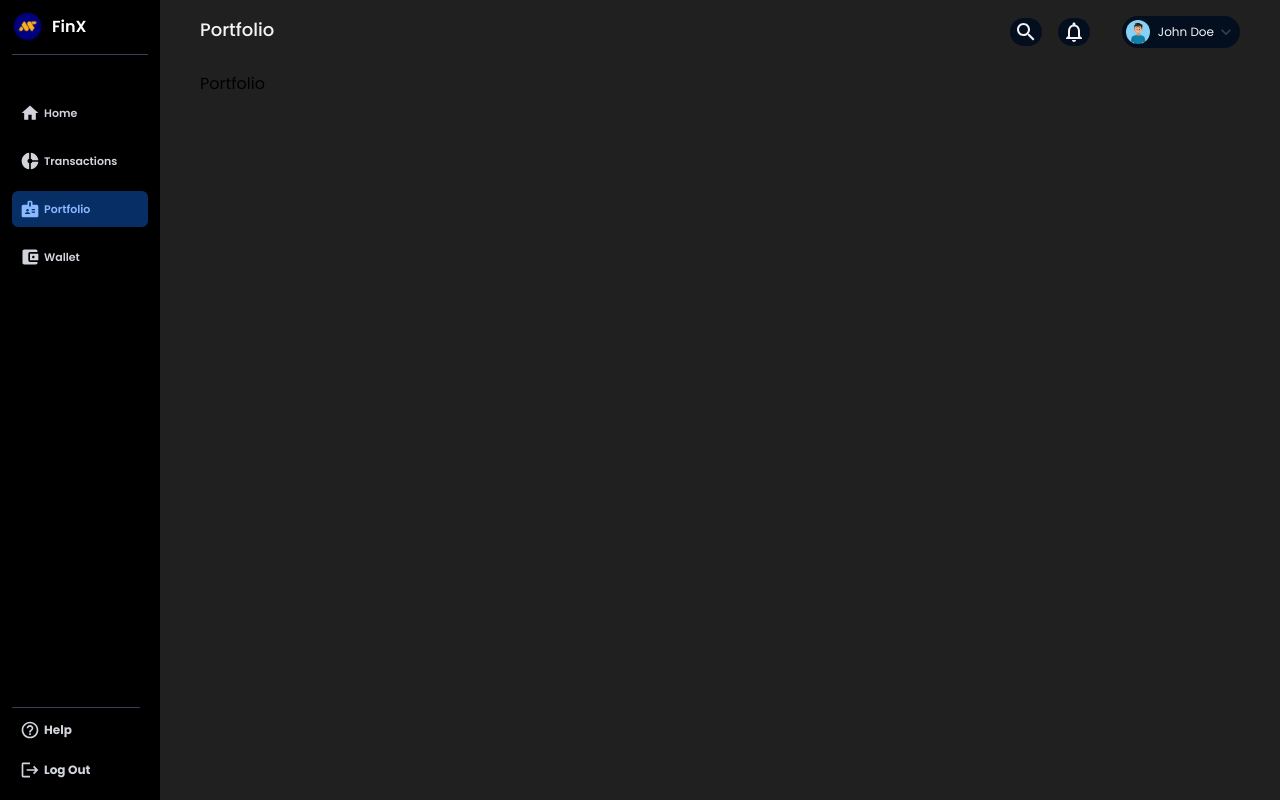
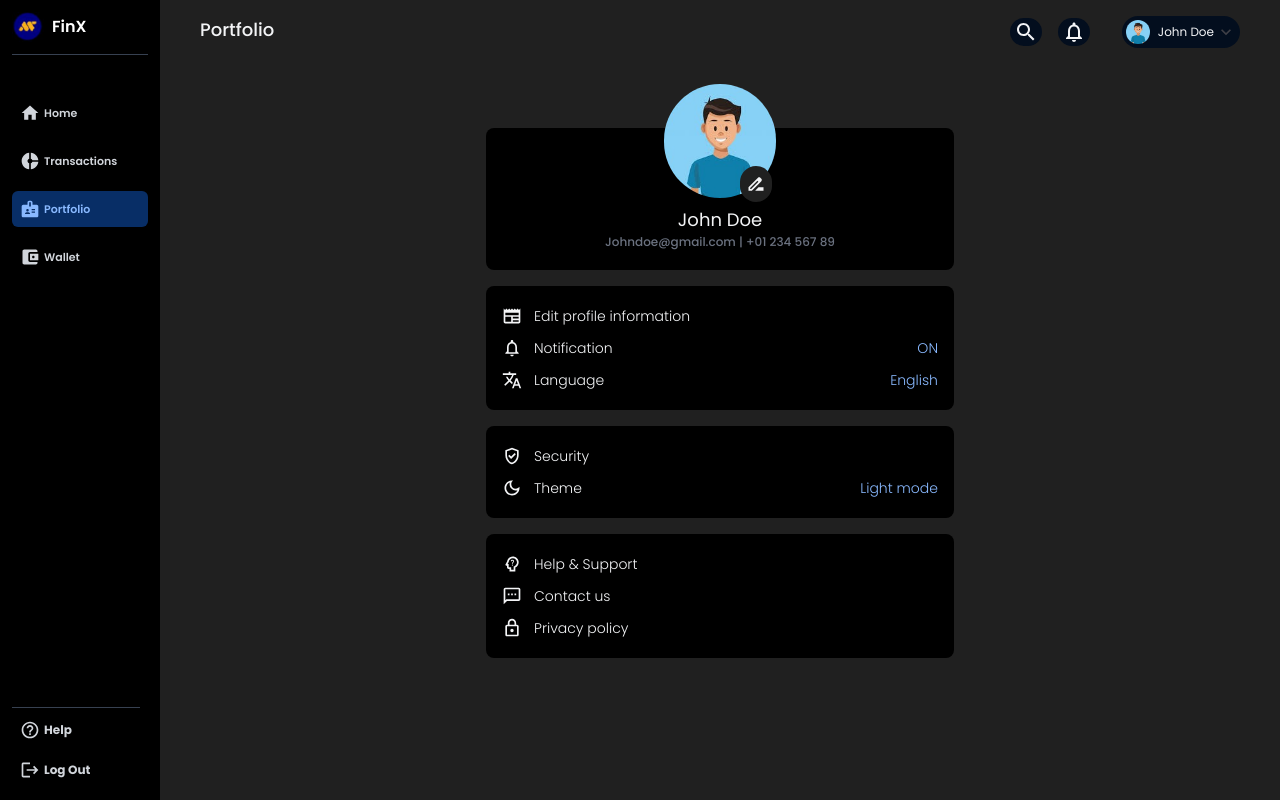
Before and after one commit to parsaes85/cryptocurrency-dashboard, a React (Vite) app: page /portfolio in a window 1280 px wide. Built offline with nearby package versions, Linux system fonts and the light colour scheme; the HTML template or start-up script is replaced by a standard one.

Commit message:
complete portfolio page

```diff
--- a/index.html
+++ b/index.html
@@ -7,7 +7,7 @@
 
     <link href="https://fonts.googleapis.com/css2?family=Poppins:wght@300;400;500;600;700&display=swap" rel="stylesheet">
 
-    <title>Crypto</title>
+    <title>Dashboard</title>
   </head>
   <body>
     <div id="root"></div>
--- a/src/Pages/Portfolio/Portfolio.jsx
+++ b/src/Pages/Portfolio/Portfolio.jsx
@@ -1,7 +1,86 @@
-import React from 'react'
+import React from "react";
+
+import DriveFileRenameOutlineIcon from "@mui/icons-material/DriveFileRenameOutline";
+import NewspaperIcon from "@mui/icons-material/Newspaper";
+import NotificationsNoneIcon from "@mui/icons-material/NotificationsNone";
+import TranslateIcon from "@mui/icons-material/Translate";
+import PsychologyAltOutlinedIcon from '@mui/icons-material/PsychologyAltOutlined';
+import SmsOutlinedIcon from '@mui/icons-material/SmsOutlined';
+import LockOutlinedIcon from '@mui/icons-material/LockOutlined';
+import DarkModeOutlinedIcon from '@mui/icons-material/DarkModeOutlined';
+import GppGoodOutlinedIcon from '@mui/icons-material/GppGoodOutlined';
 
 export default function Portfolio() {
   return (
-    <div>Portfolio</div>
-  )
+    <div className="p-4 w-full sm:w-[500px] m-auto space-y-4 mt-16">
+      <div className="bg-black px-4 py-5 rounded-lg relative flex flex-col justify-center items-center text-center">
+        <div className="relative">
+          <img
+            src="images/profile-1.jpg"
+            alt=""
+            className="rounded-full -mt-12 xs:-mt-16 w-16 xs:w-28 mb-2"
+          />
+          <div className="text-gray-100 absolute right-1 bottom-1 rounded-full bg-bg-1 px-1 xs:p-1.5 xs:px-1.5 cursor-pointer">
+            <DriveFileRenameOutlineIcon fontSize="" className="xs:text-xl" />
+          </div>
+        </div>
+        <div>
+          <h1 className="text-gray-100 xs:text-lg">John Doe</h1>
+          <p className="text-gray-500 text-[10px] xs:text-xs font-medium">
+            Johndoe@gmail.com | +01 234 567 89
+          </p>
+        </div>
+      </div>
+
+      <div className="bg-black px-4 py-5 rounded-lg font-light text-xs xs:text-sm text-gray-100 space-y-3">
+        <div className="flex gap-3 items-center cursor-pointer">
+          <NewspaperIcon fontSize="" className="text-lg xs:text-xl"/>
+          Edit profile information
+        </div>
+        <div className="flex items-center justify-between">
+          <div className="flex gap-3 items-center cursor-pointer">
+            <NotificationsNoneIcon fontSize="" className="text-lg xs:text-xl"/>
+            Notification
+          </div>
+          <div className="text-[#89B9FF]">ON</div>
+        </div>
+        <div className="flex items-center justify-between">
+          <div className="flex gap-3 items-center cursor-pointer">
+            <TranslateIcon fontSize="" className="text-lg xs:text-xl"/>
+            Language
+          </div>
+          <div className="text-[#89B9FF]">English</div>
+        </div>
+      </div>
+
+      <div className="bg-black px-4 py-5 rounded-lg font-light text-xs xs:text-sm text-gray-100 space-y-3">
+        <div className="flex gap-3 items-center cursor-pointer">
+          <GppGoodOutlinedIcon fontSize="" className="text-lg xs:text-xl"/>
+          Security
+        </div>
+        <div className="flex items-center justify-between">
+          <div className="flex gap-3 items-center cursor-pointer">
+            <DarkModeOutlinedIcon fontSize="" className="text-lg xs:text-xl"/>
+            Theme
+          </div>
+          <div className="text-[#89B9FF]">Light mode</div>
+        </div>
+      </div>
+
+      <div className="bg-black px-4 py-5 rounded-lg font-light text-xs xs:text-sm text-gray-100 space-y-3">
+        <div className="flex gap-3 items-center cursor-pointer">
+          <PsychologyAltOutlinedIcon fontSize="" className="text-lg xs:text-xl"/>
+          Help & Support
+        </div>
+        <div className="flex gap-3 items-center cursor-pointer">
+          <SmsOutlinedIcon fontSize="" className="text-lg xs:text-xl"/>
+          Contact us
+        </div>
+        <div className="flex gap-3 items-center cursor-pointer">
+          <LockOutlinedIcon fontSize="" className="text-lg xs:text-xl"/>
+          Privacy policy
+        </div>
+      </div>
+    </div>
+  );
 }
--- a/tailwind.config.js
+++ b/tailwind.config.js
@@ -13,6 +13,9 @@ export default {
       boxShadow: {
         "3xl": "5px 0px 20px rgba(0, 0, 0, 0.8)"
       },
+      screens: {
+        'xs': '434px',
+      },
     },
   },
   plugins: [],
```
